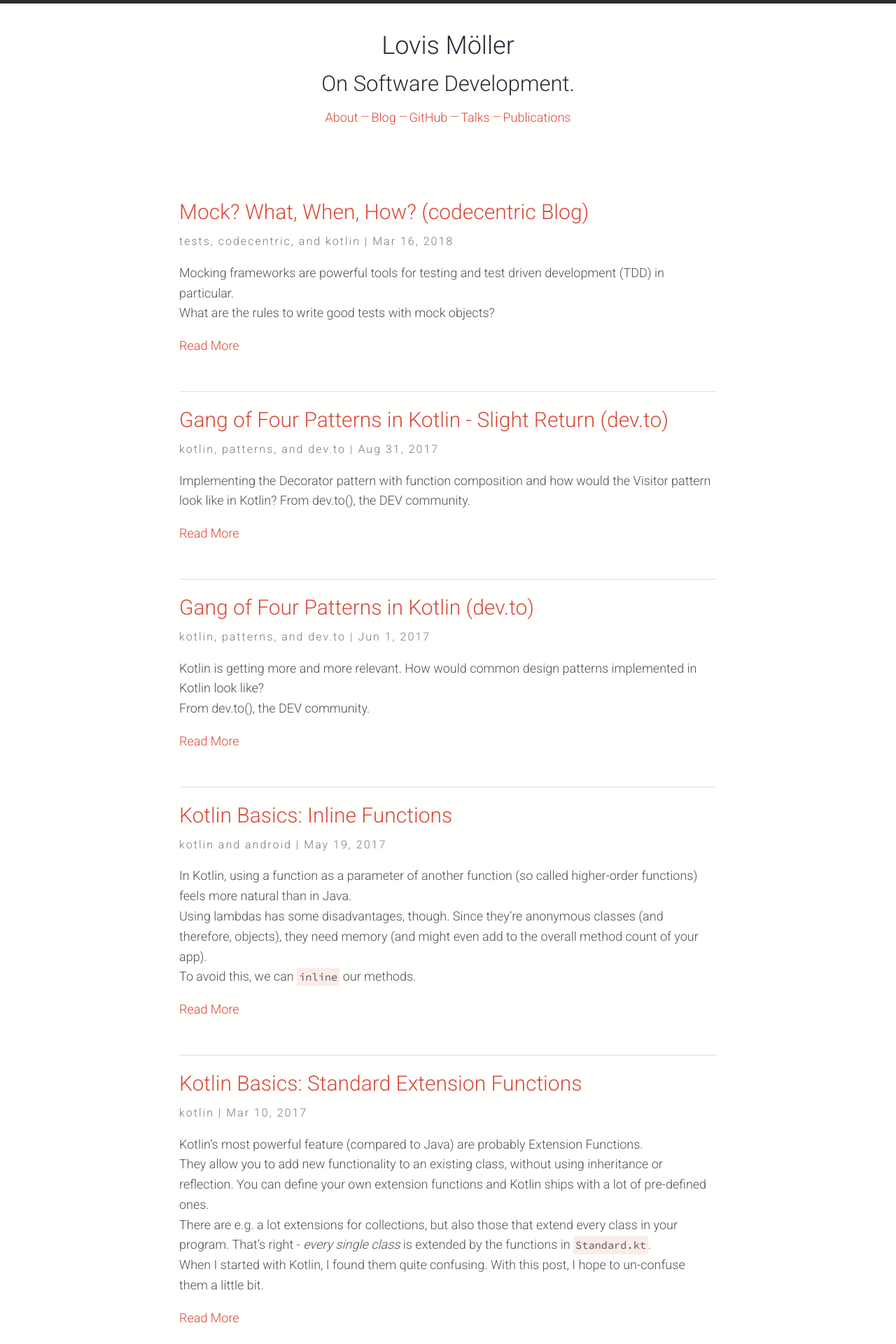
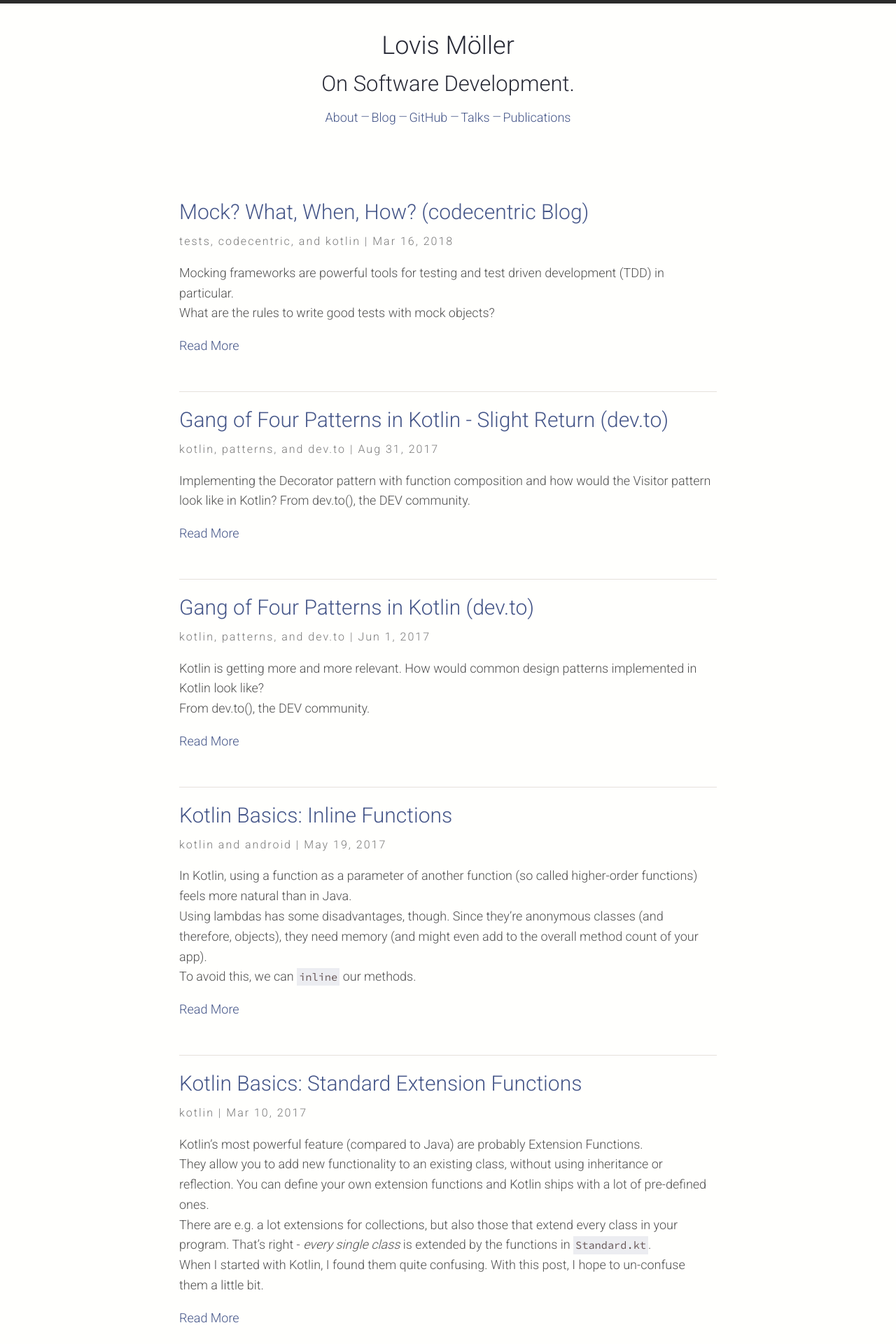
Before and after one commit to lmller/lmller.github.io, a Jekyll site: the page built from index.html, in a window 1280 px wide. Shown: the top 1920 px of the page at 70% size. Built offline with Jekyll 4.4.1, drawn with Linux system fonts in a browser that asks for light colours; nearby versions of some CDN libraries.

Commit message:
change link color

```diff
--- a/assets/css/_sass/partials/_variables.scss
+++ b/assets/css/_sass/partials/_variables.scss
@@ -15,7 +15,7 @@ $base-04: #d4cfc9;
 $base-05: #e6e1dc;
 $base-06: #f4f1ed;
 $base-07: #f9f7f3; // Not for theme selection
-$base-08: #da4939;
+$base-08: #445588;
 $base-09: #cc7833;
 $base-0A: #ffc66d;
 $base-0B: #a5c261;
```
